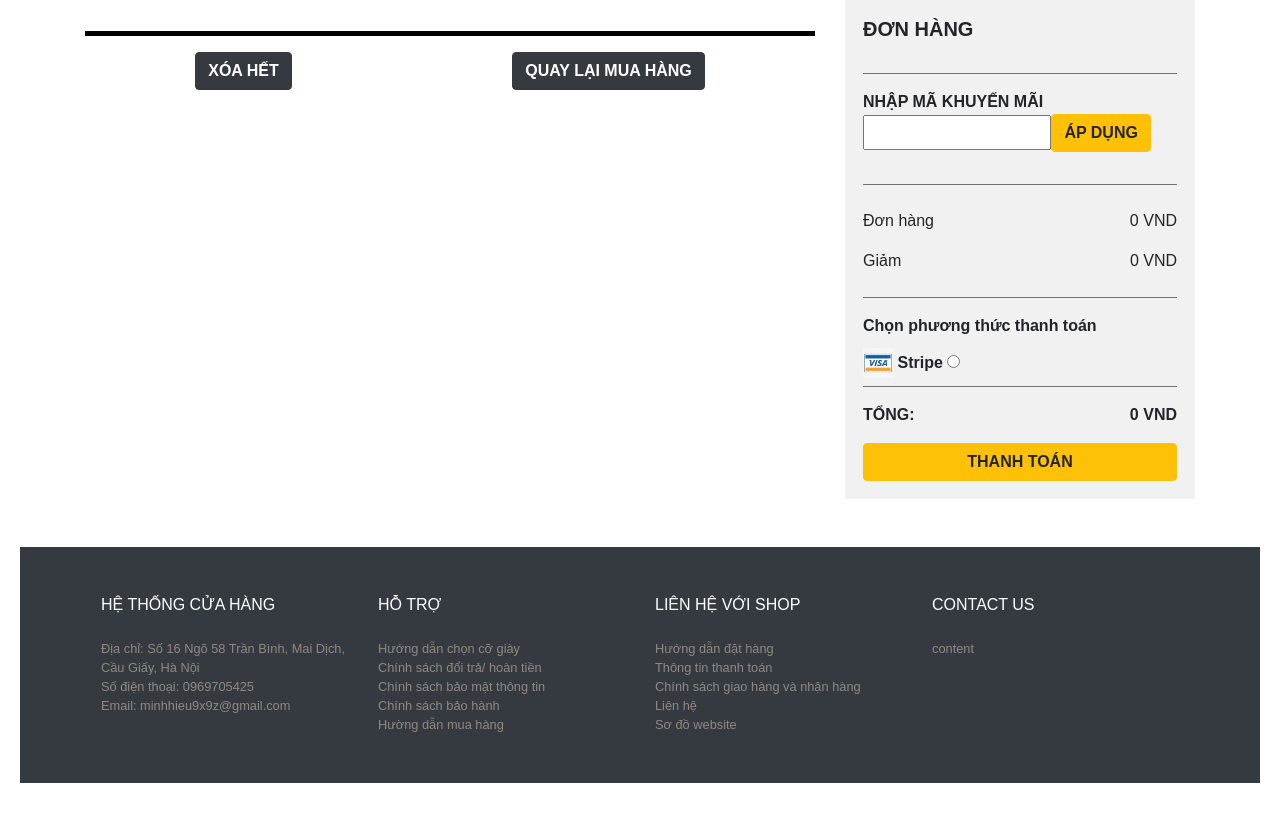
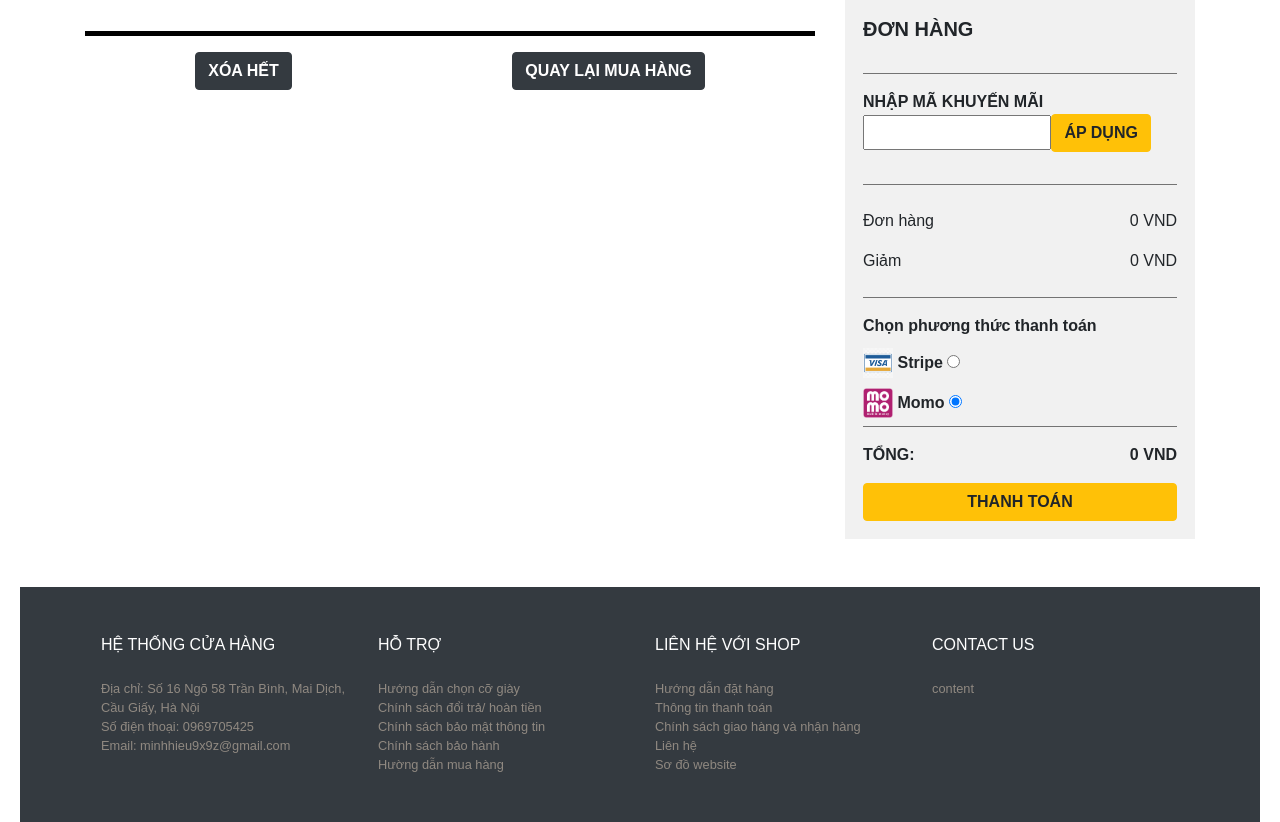
Before and after one commit to minhhieu09/Baove, a Laravel app: page /store/cart in a window 1280 px wide. Shown: the part 127-949 px from the top of the page. Before the commit the page ends 910 px from the top, so only its background shows below. Run offline with Laravel 8, Linux system fonts and the light colour scheme; data that the repository does not hold is empty; some libraries are stand-ins or nearby versions.

Commit message:
update(Momo Payment): Add Payment Momo in store and refactor code

```diff
--- a/app/Http/Controllers/MomoController.php
+++ b/app/Http/Controllers/MomoController.php
@@ -89,7 +89,7 @@ class MomoController extends Controller
     {
         try {
             $data = $request->all();
-            if ($data['errorCode'] == '42') {
+            if ($data['errorCode'] ?? NULL == '42') {
                 return redirect()->to(route(STORE_CART));
             }
 
--- a/app/Services/MomoService.php
+++ b/app/Services/MomoService.php
@@ -63,7 +63,7 @@ class MomoService extends BaseService
             $result = $this->execPostRequest($endpoint, json_encode($data));
 
             $jsonResult = json_decode($result, true);
-            dd($jsonResult);
+
             return $jsonResult['payUrl'];
         } catch (\Exception $e) {
             return route(STORE_CART);
--- a/config/constant.php
+++ b/config/constant.php
@@ -35,6 +35,16 @@ define('STORE_GET_DISTRICT', 'store.get.district');
 define('CREATE_PAYMENT_VNPAY', 'create.payment.vnpay');
 define('RESULT_PAYMENT_VNPAY', 'result.payment.vnpay');
 
+
+//Payment Momo
+define('VIEW_PAYMENT_MOMO', 'view.payment.momo');
+define('CREATE_PAYMENT_MOMO', 'create.payment.momo');
+define('RESULT_PAYMENT_MOMO', 'result.payment.momo');
+define('MOMO_PARTNER_CODE', 'MOMOBKUN20180529');
+define('MOMO_ACCESS_KEY', 'klm05TvNBzhg7h7j');
+define('MOMO_SECRET_KEY', 'at67qH6mk8w5Y1nAyMoYKMWACiEi2bsa');
+define('MOMO_NOTIFY_URL', 'http://127.0.0.1:8000/store/momo/ipn_momo');
+define('MOMO_BANK_CODE', 'SML');
 
 //Alert
 define('CHANGE_SUCCESS', 'Thay đổi thành công');
--- a/public/js/store.js
+++ b/public/js/store.js
@@ -8,19 +8,18 @@ $(document).ready(function () {
     headers: {
       'X-CSRF-TOKEN': $('meta[name="csrf-token"]').attr('content')
     }
-  });
-
-  function hiddenBox() {
-    $('#helper').hide();
-  }
-
-  window.oncontextmenu = function (e) {
-    e.preventDefault();
-    var box = $('#helper');
-    box.show();
-    box.css('left', e.pageX + 'px');
-    box.css('top', e.pageY + 'px');
-  };
+  }); // function hiddenBox() {
+  //     $('#helper').hide();
+  // }
+  //
+  // window.oncontextmenu = function (e) {
+  //     e.preventDefault()
+  //
+  //     var box = $('#helper');
+  //     box.show()
+  //     box.css('left', e.pageX + 'px')
+  //     box.css('top', e.pageY + 'px')
+  // };
 
   window.onclick = function () {
     hiddenBox();
--- a/resources/views/admin/invoice/edit.blade.php
+++ b/resources/views/admin/invoice/edit.blade.php
@@ -101,7 +101,7 @@
                         @foreach($payments as $paymentInfo)
                             <tr>
                                 <td>{{ $i++ }}</td>
-                                <td>{{ $paymentInfo->product_name }}</td>
+                                <td>{{ $paymentInfo->product_id }}</td>
                                 <td>{{ $paymentInfo->memory }}</td>
                                 <td>{{ $paymentInfo->color }}</td>
                                 <td>{{ $paymentInfo->amount }}</td>
--- a/resources/views/store/cart.blade.php
+++ b/resources/views/store/cart.blade.php
@@ -105,6 +105,11 @@
                             <label for="">Stripe</label>
                             <input type="radio" name="payment_type" value="stripe">
                         </div>
+                        <div style="margin-top: 10px">
+                            <img src="{{ asset('images/momo_icon.png') }}" alt="momo_icon" style="width: 30px">
+                            <label for="">Momo</label>
+                            <input type="radio" name="payment_type" value="momo" checked>
+                        </div>
                     </div>
                     <hr class="mt-2">
                     <div class="thanhtoan">
--- a/routes/web.php
+++ b/routes/web.php
@@ -91,6 +91,16 @@ Route::prefix('store')->group(function () {
     });
     Route::get('detail', [StoreController::class, 'detail'])->name(STORE_PRODUCT_DETAIL);
 
+    //Payment momo
+    Route::prefix('momo')->group(function () {
+        Route::get('atm', [MomoController::class, 'index'])->name(VIEW_PAYMENT_MOMO);
+        Route::post('atm', [MomoController::class, 'atm'])->name(CREATE_PAYMENT_MOMO);
+
+        //Webhook momo
+        Route::get('result', [MomoController::class, 'result'])->name(RESULT_PAYMENT_MOMO);
+
+    });
+
     Route::get('send', [StoreController::class, 'sendMail']);
 
     //Payment stripe
```
Also changed, not shown: app/Http/Controllers/PaymentController.php (+7 -1 lines), resources/js/store.js (+12 -12 lines), public/js/js.js (line endings or trailing spaces).
